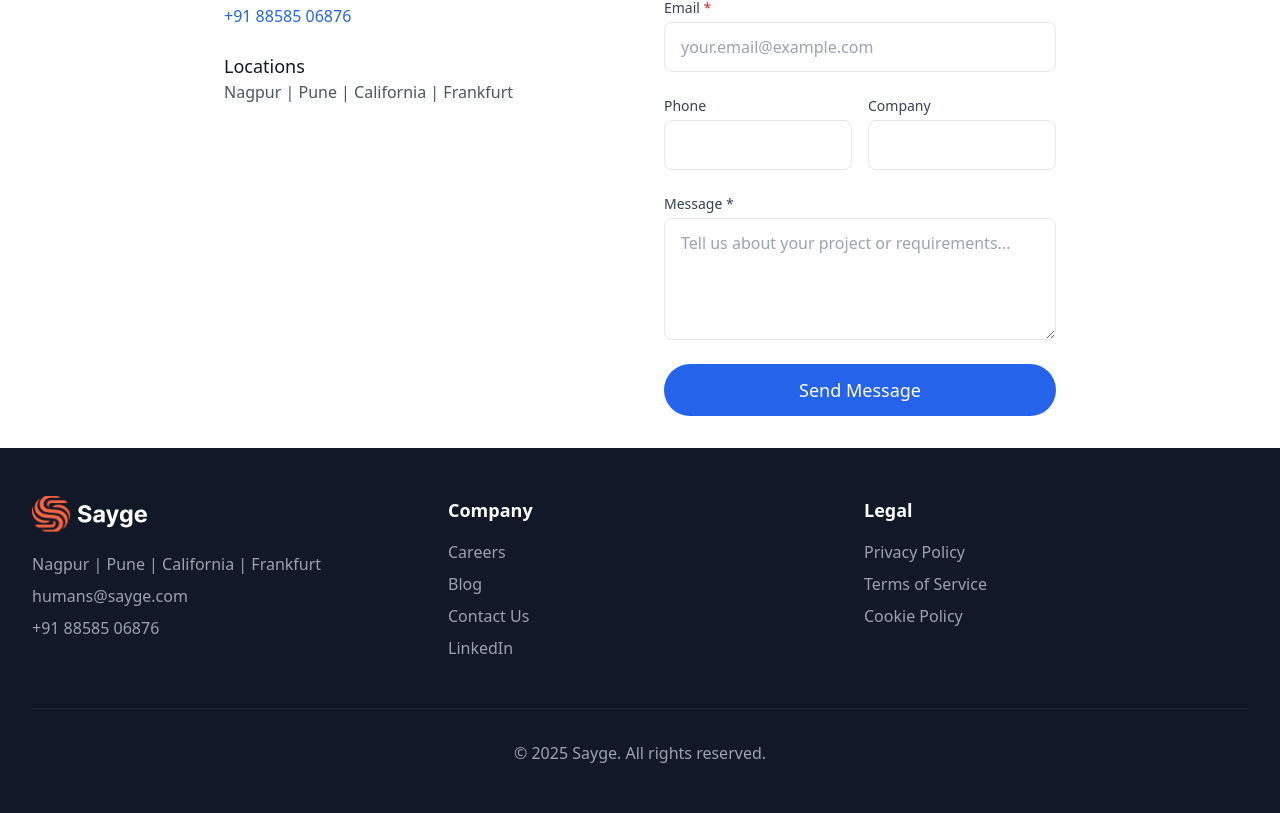
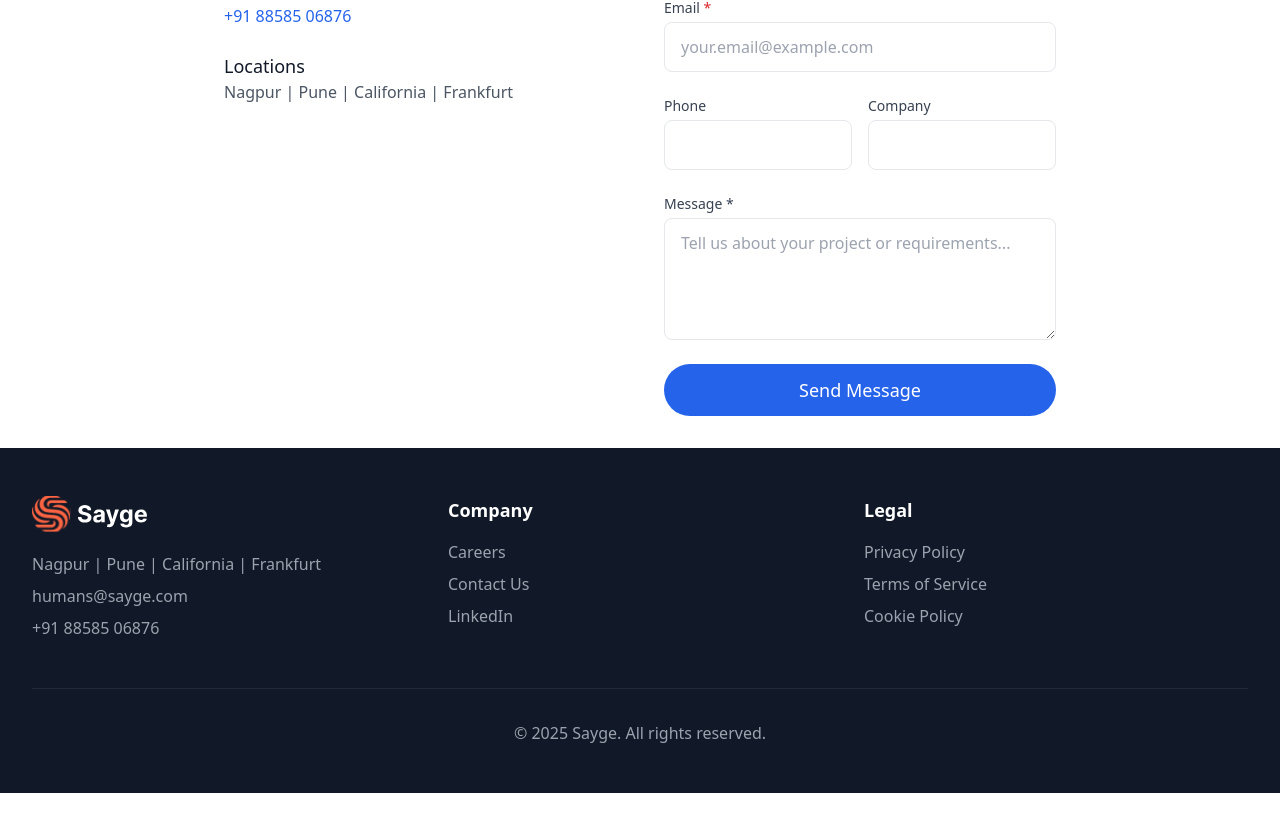
Before and after one commit to sayge-code-hub/sayge, a React (Vite) app: page /sayge/contact in a window 1280 px wide. Shown: the part 412-1225 px from the top of the page. Built offline with nearby package versions, Linux system fonts and the light colour scheme.

Commit message:
remove blog from footer

```diff
--- a/src/components/Footer.tsx
+++ b/src/components/Footer.tsx
@@ -42,7 +42,7 @@ const Footer = () => {
             <h3 className="text-lg font-semibold mb-4">Company</h3>
             <ul className="space-y-2">
               <li><Link to="/sayge/careers" className="text-gray-400 hover:text-white transition-colors">Careers</Link></li>
-              <li><Link to="/sayge/blog" className="text-gray-400 hover:text-white transition-colors">Blog</Link></li>
+              {/* <li><Link to="/sayge/blog" className="text-gray-400 hover:text-white transition-colors">Blog</Link></li> */}
               <li><Link to="/sayge/contact" className="text-gray-400 hover:text-white transition-colors">Contact Us</Link></li>
               <li><a href="https://www.linkedin.com/company/sayge-it/"  className="text-gray-400 hover:text-white transition-colors">LinkedIn</a></li>
             </ul>
```
Also changed, not shown: 1 other file (tests, documents, lock files or other folders).
